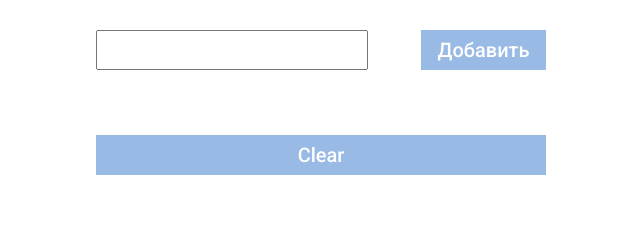
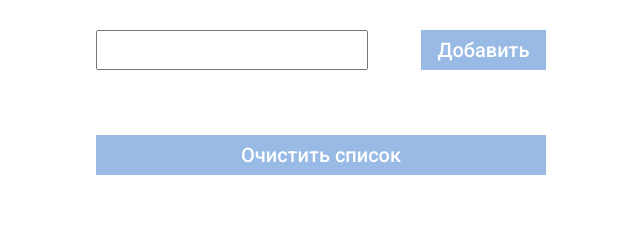
Before and after one commit to wdkkk/react-weather-app, a React (Create React App) app: page / in a window 1280 px wide. Shown: the top 225 px of the page, without its empty margins (319-959 px from the left). Built offline with nearby package versions, Linux system fonts and the light colour scheme.

Commit message:
translate Main.jsx

```diff
--- a/src/pages/Main.jsx
+++ b/src/pages/Main.jsx
@@ -44,7 +44,7 @@ const Main = () => {
       />
 
       <div className="button__wrapper">
-        <Button onClick={() => clearLocations()}>Clear</Button>
+        <Button onClick={() => clearLocations()}>Очистить список</Button>
       </div>
 
       <LocationsList />
```
